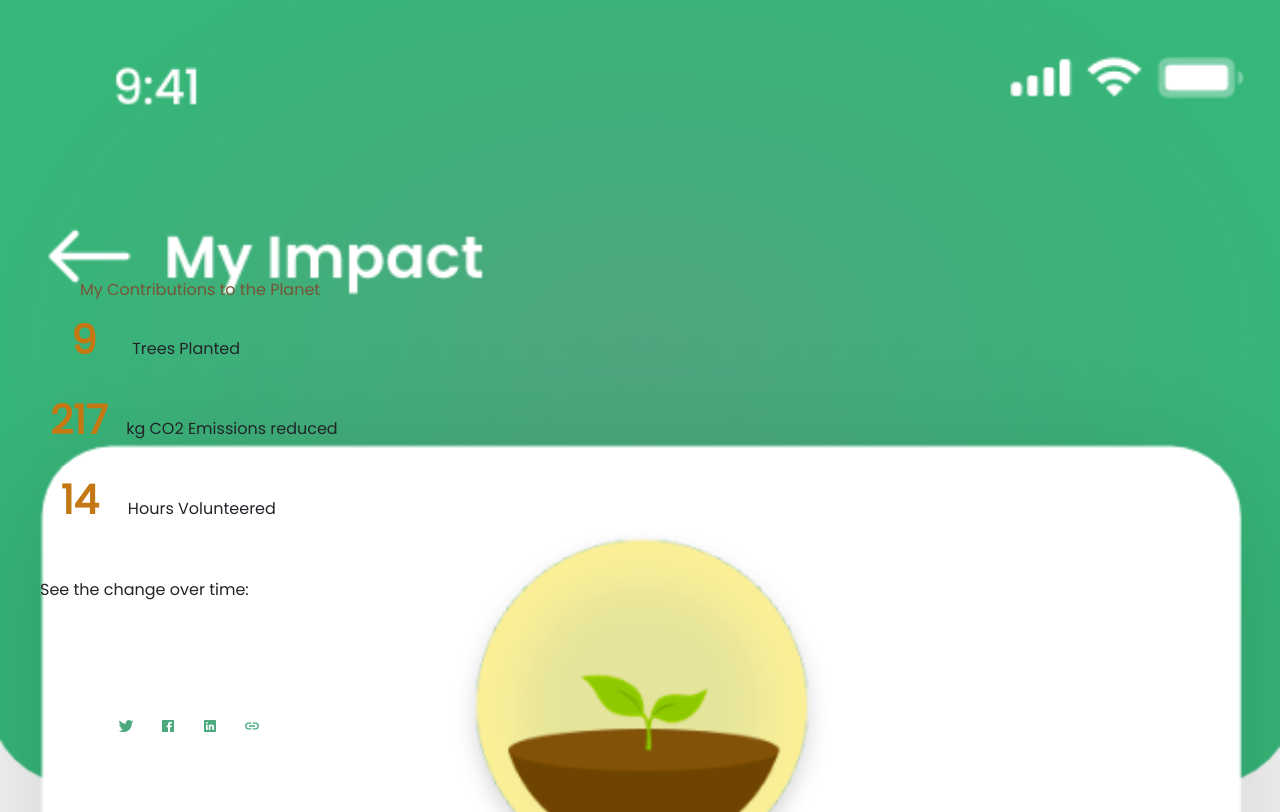
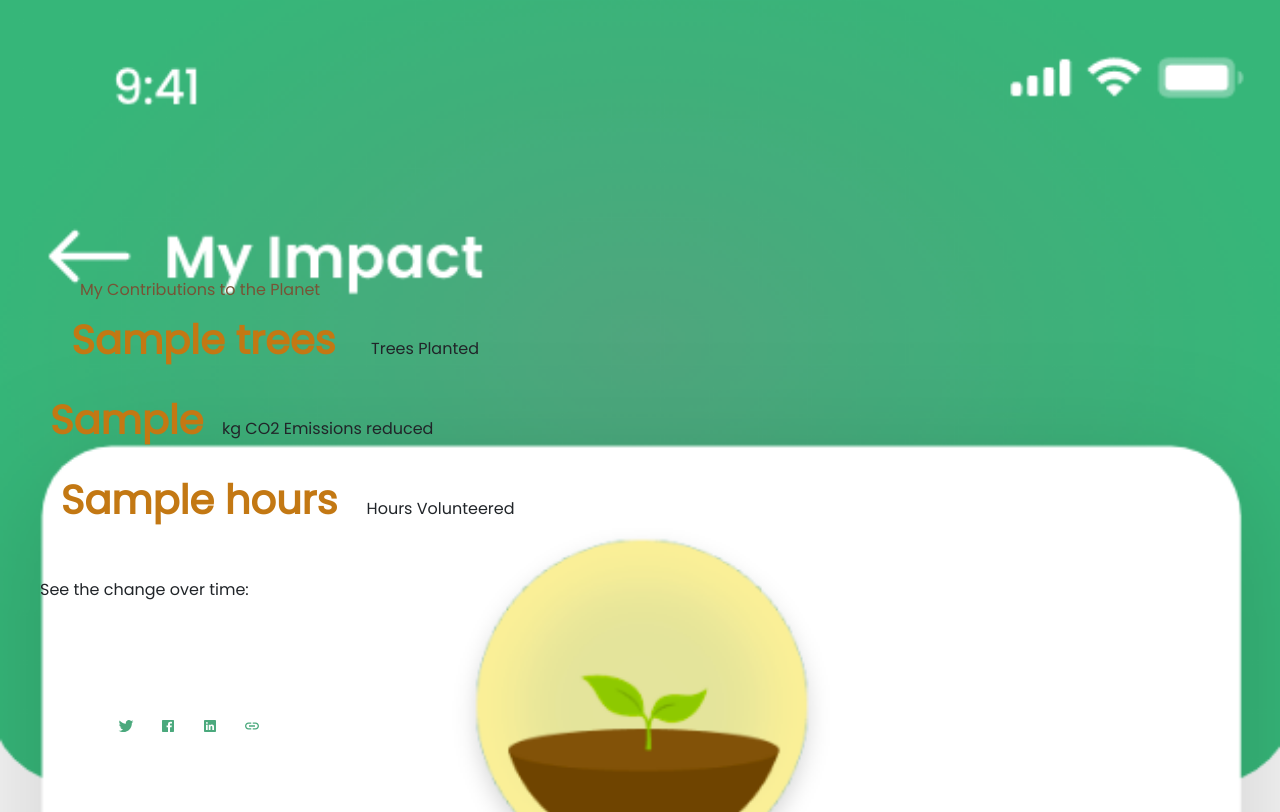
Before and after one commit to pamelachia/nasa-now, a Flask app: template templates/impact.html in a window 1280 px wide. Run offline with Flask 2, Linux system fonts and the light colour scheme; the template is opened without the code that fills it: most values are stand-ins (such as "Sample title", 1, 10 or a date in 2020); some libraries are stand-ins or nearby versions.

Commit message:
WIP level up

```diff
--- a/app.py
+++ b/app.py
@@ -53,7 +53,20 @@ def campaigns():
 
 @application.route("/impact", methods=['GET','POST'])
 def impact():
-    return render_template('impact.html')
+    impact_dict = [
+        {
+        'trees' : 9,
+        'co2': 217,
+        'hours':17
+        },
+        {
+        'trees' : 9,
+        'co2': 217,
+        'hours':17
+        },
+
+    ]
+    return render_template('impact.html', impact=impact_dict[0])
 
 @application.route("/campaign_details",methods=['GET', 'POST'])
 def campaign_details():
--- a/templates/impact.html
+++ b/templates/impact.html
@@ -25,8 +25,8 @@
       style="position: absolute;
     left: 50px; top: 310px"
     >
-      <strong style="width: 56px;
-      margin-right: 10px;">&nbsp;&nbsp;9&nbsp;&nbsp;</strong> Trees Planted
+      <strong class='tree' style="width: 56px;
+      margin-right: 10px;">&nbsp;&nbsp;{{impact.trees}}&nbsp;&nbsp;</strong> Trees Planted
     </p>
     <p
       class="card-text-impact"
@@ -34,7 +34,7 @@
     left: 50px; top: 390px"
     >
       <strong style='width: 56px;
-      margin-right: 10px;'>217</strong>&nbsp; kg CO2 Emissions reduced
+      margin-right: 10px;'>{{impact.co2}}</strong>&nbsp; kg CO2 Emissions reduced
     </p>
     <p
       class="card-text-impact"
@@ -42,7 +42,7 @@
     left: 50px; top: 470px"
     >
       <strong style="width: 56px;
-      margin-right: 10px;">&nbsp;14&nbsp;</strong> &nbsp;Hours Volunteered
+      margin-right: 10px;">&nbsp;{{impact.hours}}&nbsp;</strong> &nbsp;Hours Volunteered
     </p>
     <br />
     <div class="card-body">
@@ -96,7 +96,8 @@ width: 80px;"></a>
 <script type="text/javascript">
   function level2impact() {
     console.log('Level 2');
-    $(".container-fluid-impact").css("background-image", "url('/static/images/impact.png')");
+    $(".container-fluid-impact").css("background-image", "url('/static/images/impact2.png')");
+    $(".container-fluid-impact").html("<span class='spent_time'>2.5 h</span> <span class=");
   }
   function level3impact() {
     console.log('Level 3');
```
Also changed, not shown: static/images/impact2.png (added).
